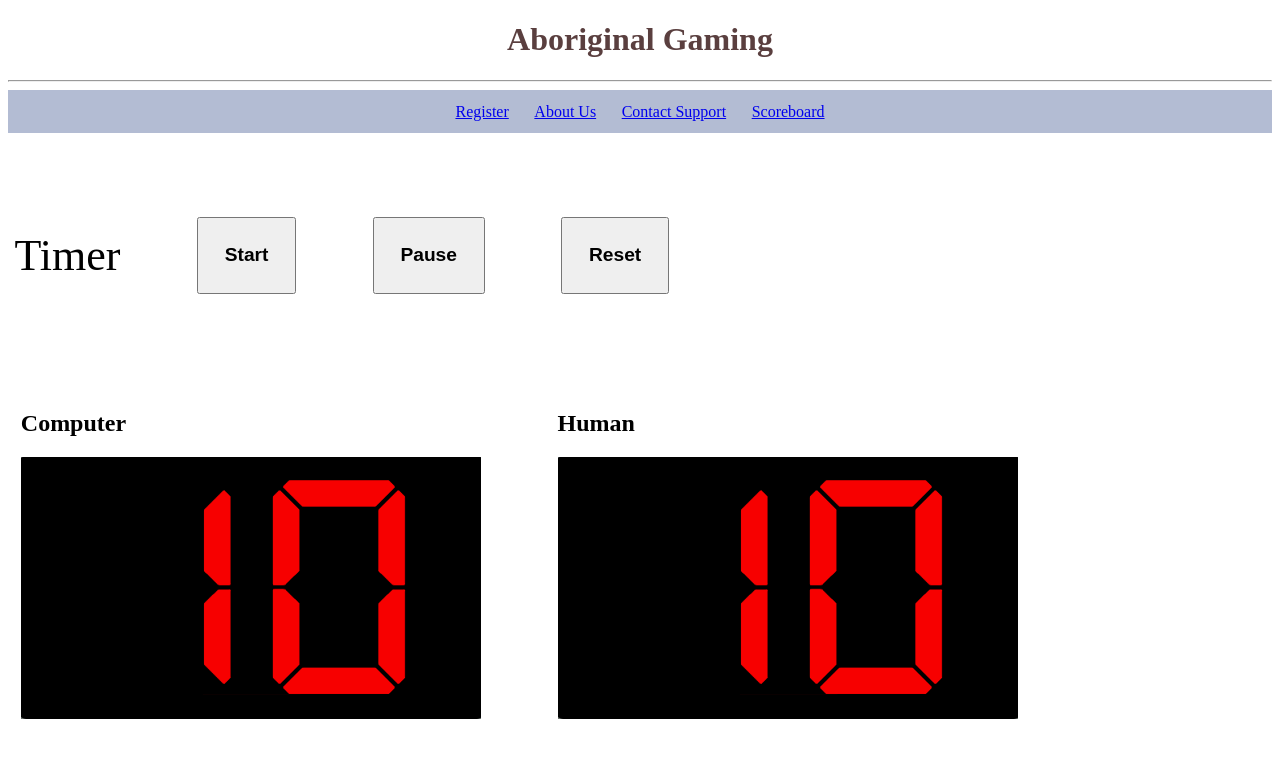
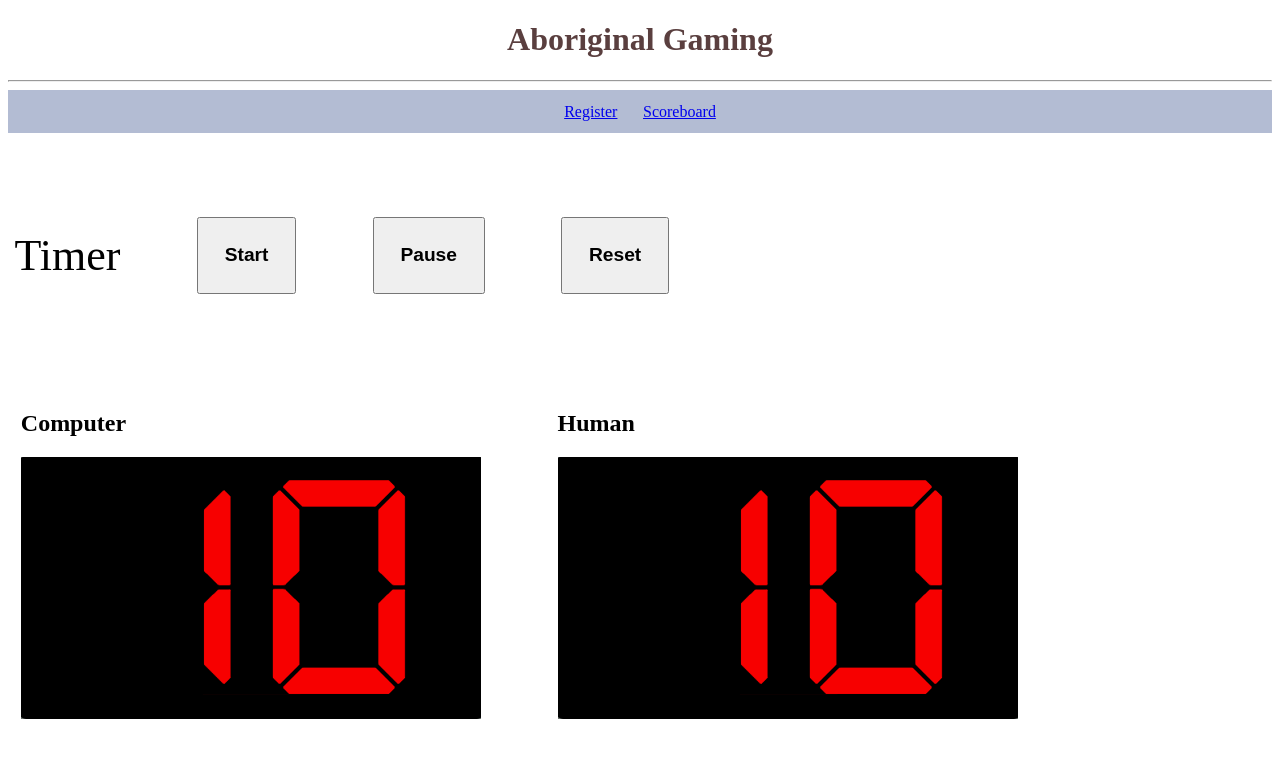
Before and after one commit to arsh2037/Sprint3, a plain HTML site: page scoreboard.html in a window 1280 px wide. Drawn offline with Linux system fonts and the light colour scheme.

Commit message:
Update scoreboard.html

```diff
--- a/scoreboard.html
+++ b/scoreboard.html
@@ -17,8 +17,7 @@
     <div class="navItem">
       <a href="https://arsh2037.github.io/HIT226/" target="_blank"> Register</a>
     </div>
-    <div class="navItem"><a href="/"> About Us</a></div>
-    <div class="navItem"><a href="/"> Contact Support</a></div>
+
     <div class="navItem"><a href="scoreboard.html" target="_blank"> Scoreboard</a></div>
   </div>
   <!--   Creating a score sheet -->
```
